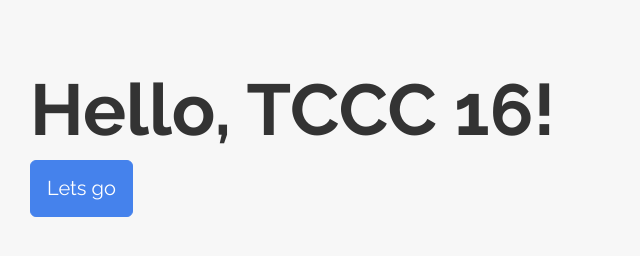
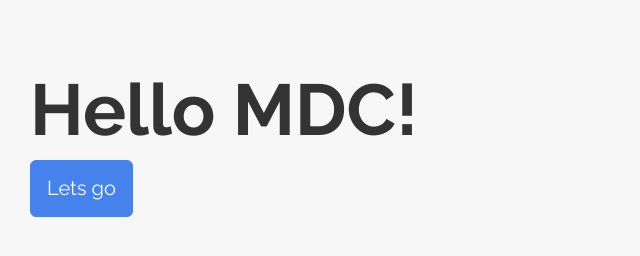
Before and after one commit to JasonMore/angular-testing, a website: page public/index.html in a window 1280 px wide. Shown: the whole page, without its empty margins (0-640 px from the left). Drawn offline with Linux system fonts and the light colour scheme.

Commit message:
updated Colin picture, index.html, package.json

```diff
--- a/public/index.html
+++ b/public/index.html
@@ -8,7 +8,7 @@
 <body>
 
 <div class="jumbotron">
-    <h1>Hello, TCCC 16!</h1>
+    <h1>Hello MDC!</h1>
 
     <p><a class="btn btn-primary btn-lg" role="button">Lets go</a></p>
 </div>
```
Also changed, not shown: package.json (+5 -5 lines), public/img/Colin.jpg.
